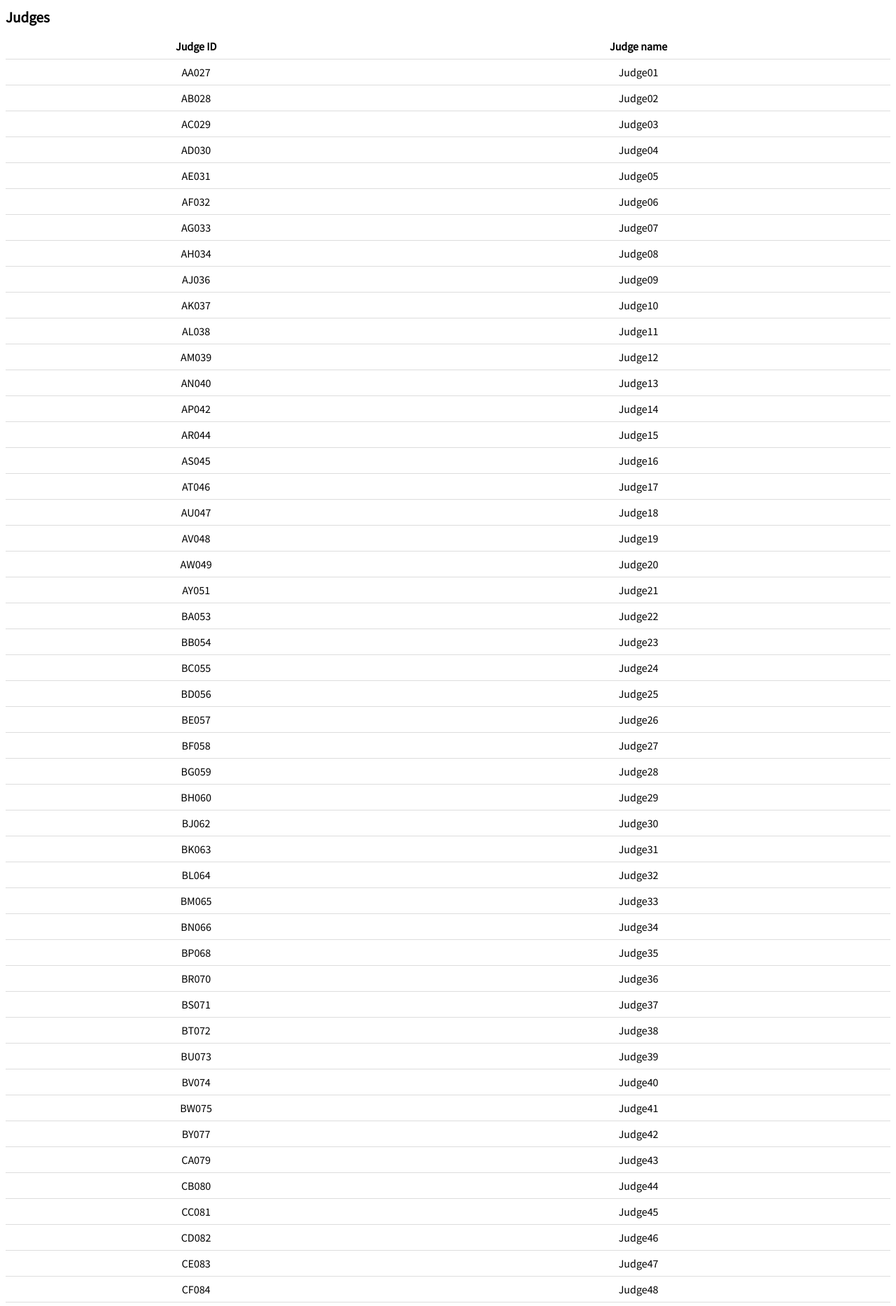
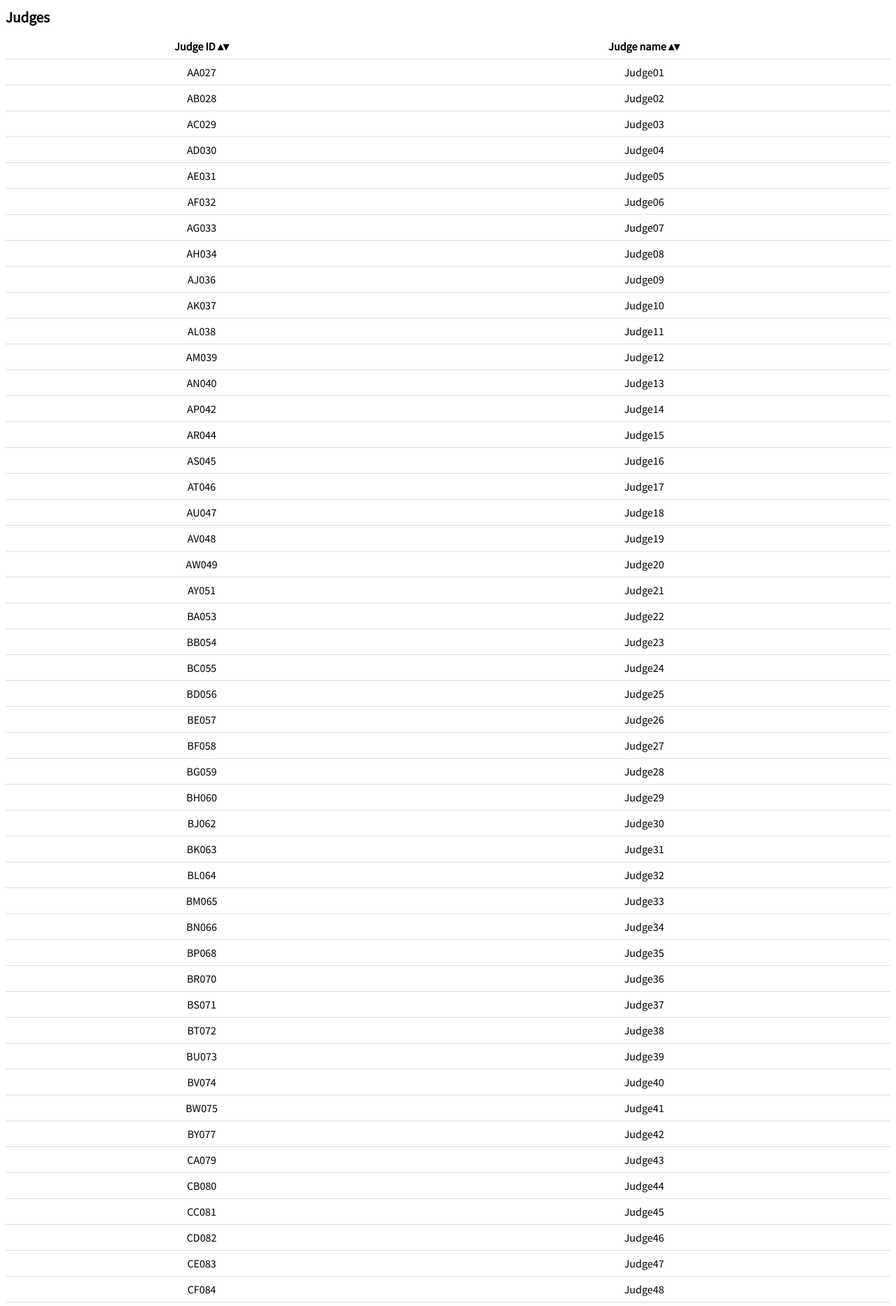
Before and after one commit to alextenczar/3-julian-alex, a Django app: page /display_judges/ in a window 1280 px wide. Shown: the part 54-1920 px from the top of the page at 70% size. Run offline with Django 3.2, Linux system fonts and the light colour scheme; data comes from the database, SQL or seed files in the repository; some libraries are stand-ins or nearby versions.

Commit message:
added sorting symbols for each column

```diff
--- a/scoring/templates/home.html
+++ b/scoring/templates/home.html
@@ -2,7 +2,8 @@
 {% extends 'base.html' %}
     {% block content %}
         <script src="https://www.kryogenix.org/code/browser/sorttable/sorttable.js"></script>
-        <table class="sortable" style="text-align:center;" cellspacing="10">
+
+        <table class="sortable" id="table" style="text-align:center;" cellspacing="10">
             {% if button == "judges" %}
             <h3>Judges</h3>
             <thead>
--- a/static/css/base.css
+++ b/static/css/base.css
@@ -13,6 +13,10 @@ table {
     table-layout: auto;
     width: 100%;
     border-collapse: collapse;
+}
+
+table.sortable th:not(.sorttable_sorted):not(.sorttable_sorted_reverse):not(.sorttable_nosort):after {
+    content: " \25B4\25BE"
 }
 
 .nav-left {
```
